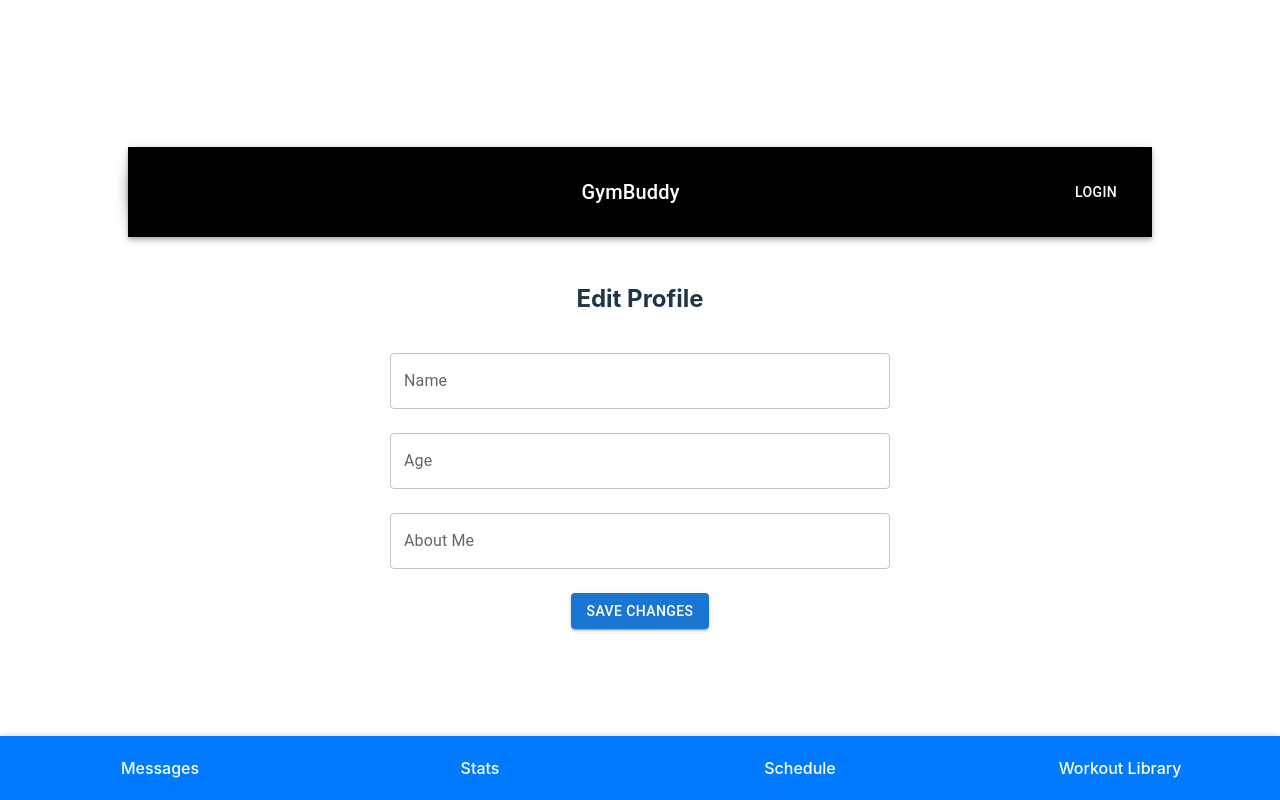
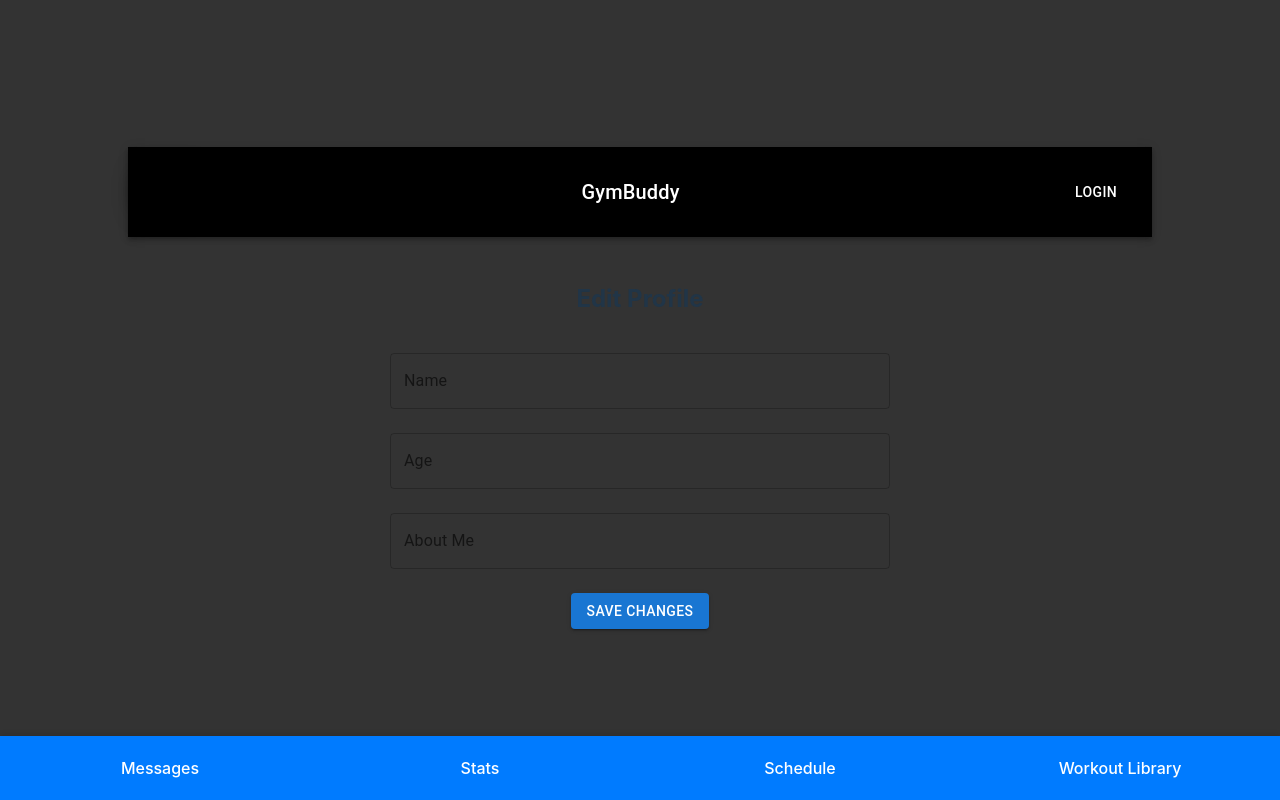
Before and after one commit to YashMadan28/gymbuddy, a React (Vite) app in the folder GymBuddy/: page /profile in a window 1280 px wide. Built offline with nearby package versions, Linux system fonts and the light colour scheme; some icons are missing.

Commit message:
Added important line to render background

```diff
--- a/GymBuddy/src/App.css
+++ b/GymBuddy/src/App.css
@@ -3,6 +3,11 @@
   margin: 0 auto;
   padding: 2rem;
   text-align: center;
+}
+
+/* Added this line in case background color does not render */
+body {
+  background-color: #333 !important;
 }
 
 .logo {
```
